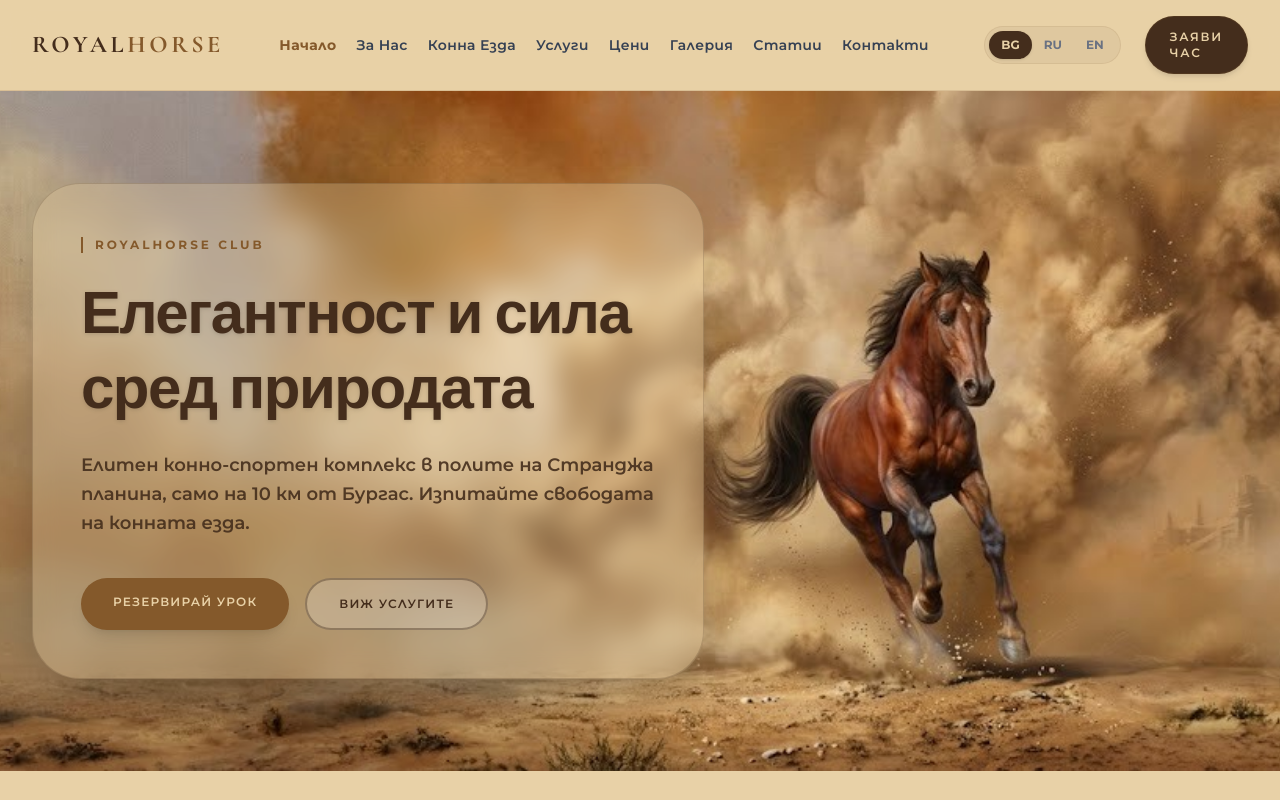
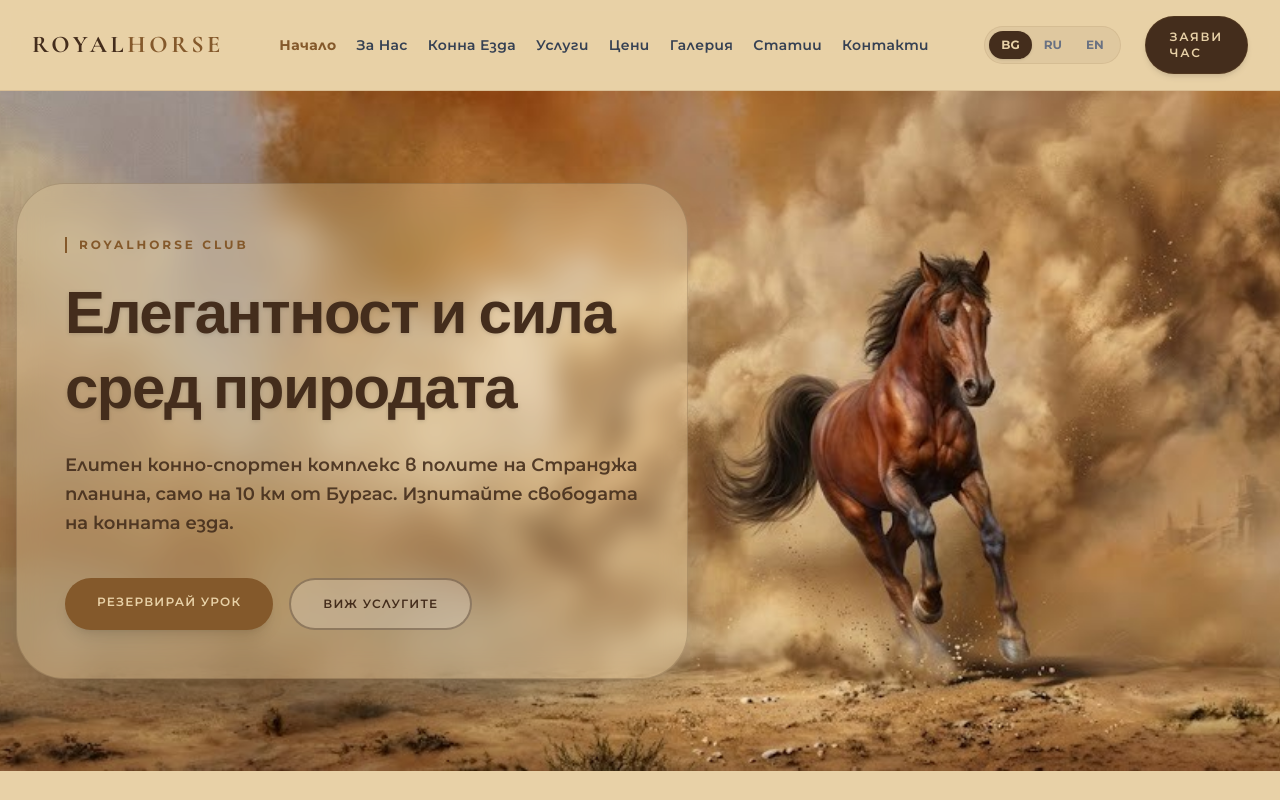
Before and after one commit to NTIVI/RoyalHorse, a Next.js app: page / in a window 1280 px wide. Shown: the top 800 px of the page. Built offline with nearby package versions, Linux system fonts and the light colour scheme.

Commit message:
style: shift hero text block slightly to the left

```diff
--- a/src/app/page.tsx
+++ b/src/app/page.tsx
@@ -59,7 +59,7 @@ export default function HomeView() {
             />
           </div>
 
-          <div className="max-w-7xl mx-auto px-4 sm:px-6 lg:px-8 relative z-10 w-full py-20 text-left">
+          <div className="max-w-7xl mx-auto pl-2 pr-4 sm:pl-3 sm:pr-6 lg:pl-4 lg:pr-8 relative z-10 w-full py-20 text-left">
             <div className="max-w-2xl space-y-6 bg-[#E8D1A7]/30 backdrop-blur-md border border-[#442D1C]/20 rounded-[3rem] p-8 sm:p-12 shadow-2xl">
               <span className="hero-animate inline-block text-xs font-bold uppercase tracking-[0.25em] text-[#84592B] border-l-2 border-[#84592B] pl-3">
                 {t[lang].siteTitle}
```
